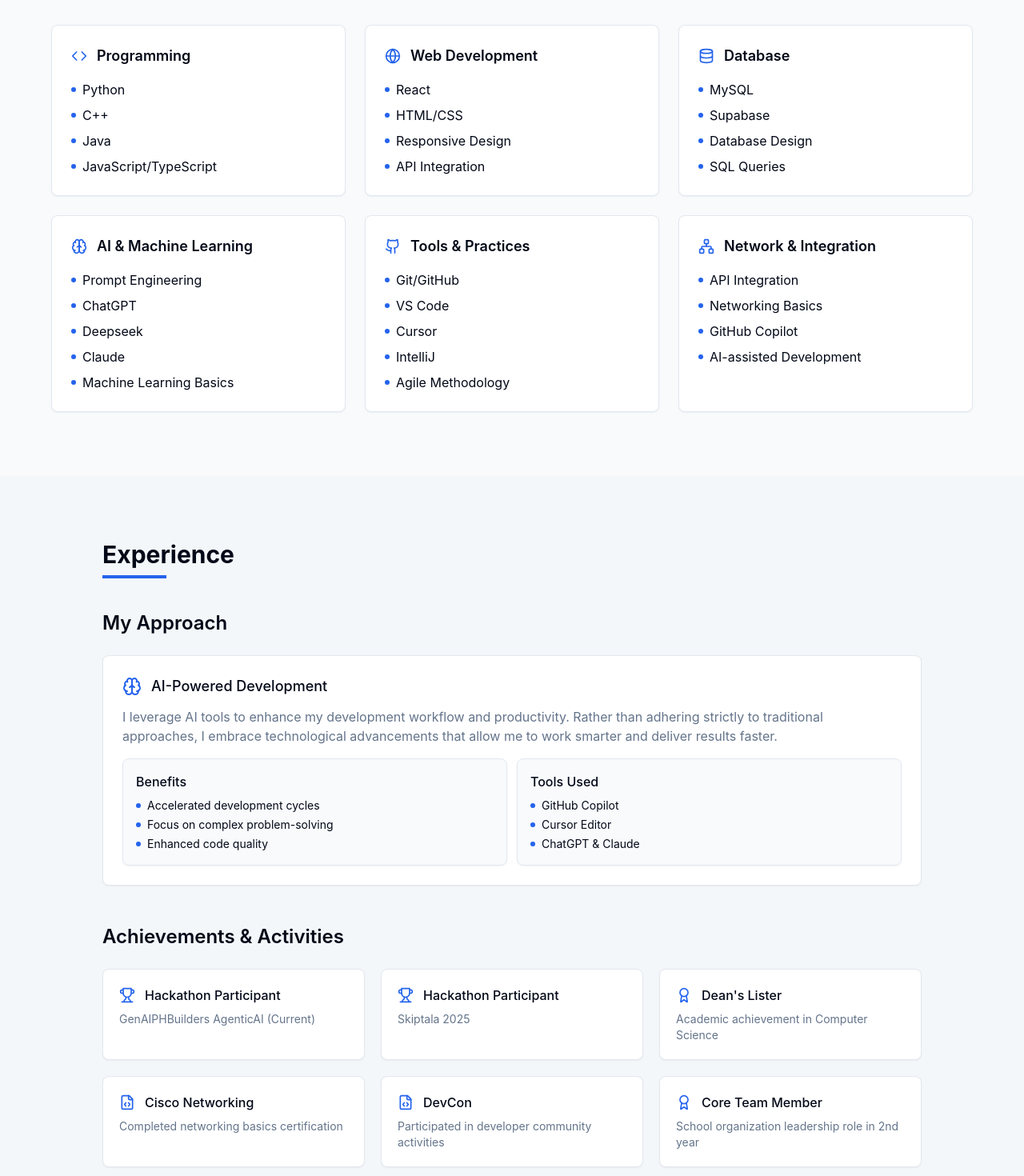
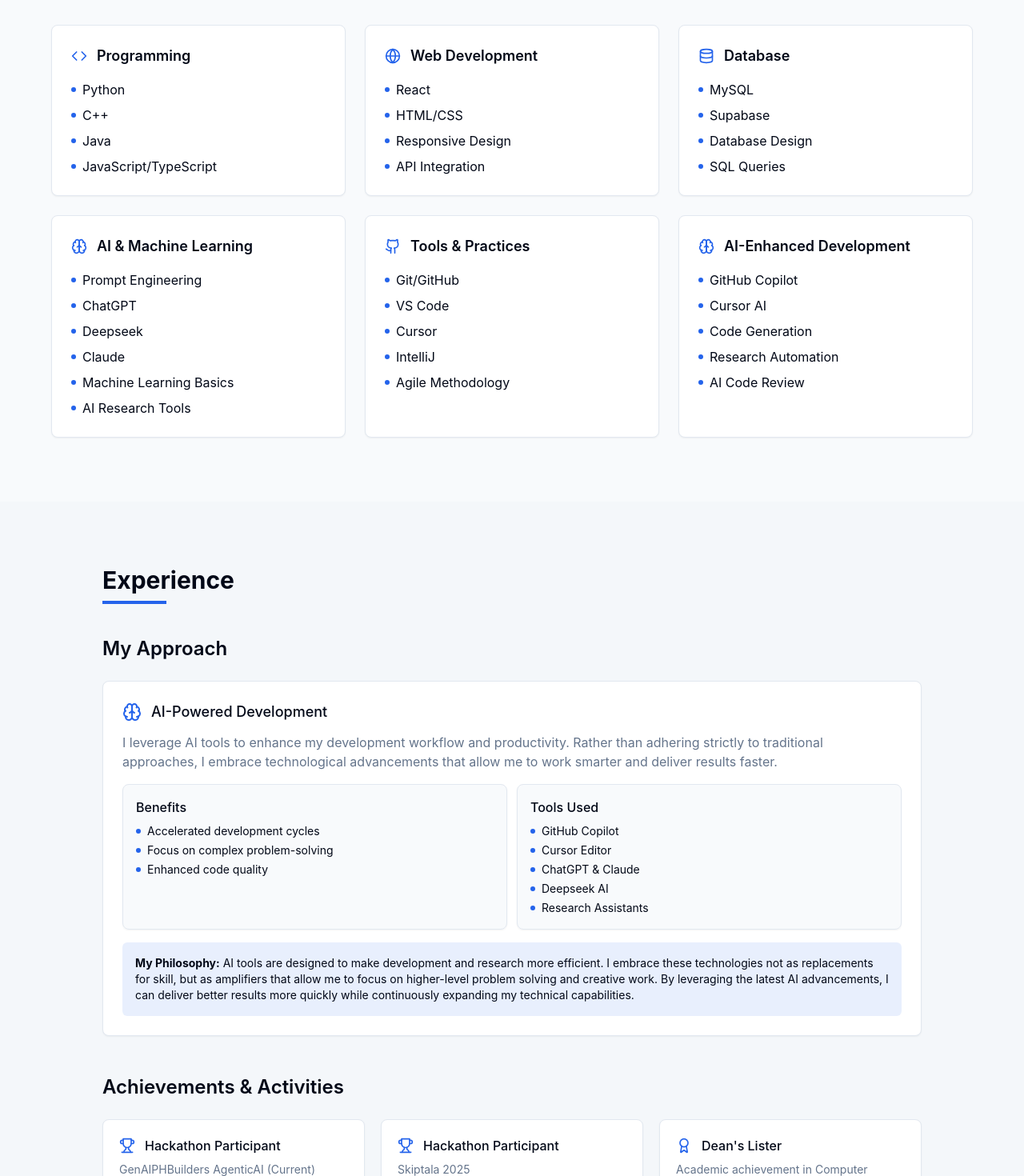
Before and after one commit to DogoeDude/reggies-ai-folio-craft, a React (Vite) app: page / in a window 1280 px wide. Shown: the part 1653-3123 px from the top of the page at 80% size. Built offline with nearby package versions, Linux system fonts and the light colour scheme.

Commit message:
Add AI tools to enhance development
Highlight AI tools used for development and research.

```diff
--- a/src/components/ExperienceSection.tsx
+++ b/src/components/ExperienceSection.tsx
@@ -121,9 +121,25 @@ const ExperienceSection = () => {
                           <span className="h-1.5 w-1.5 rounded-full bg-primary"></span>
                           <span>ChatGPT & Claude</span>
                         </li>
+                        <li className="flex items-center gap-2">
+                          <span className="h-1.5 w-1.5 rounded-full bg-primary"></span>
+                          <span>Deepseek AI</span>
+                        </li>
+                        <li className="flex items-center gap-2">
+                          <span className="h-1.5 w-1.5 rounded-full bg-primary"></span>
+                          <span>Research Assistants</span>
+                        </li>
                       </ul>
                     </CardContent>
                   </Card>
+                </div>
+                <div className="mt-4 bg-primary/10 p-4 rounded-md">
+                  <p className="text-sm">
+                    <strong>My Philosophy:</strong> AI tools are designed to make development and research more efficient.
+                    I embrace these technologies not as replacements for skill, but as amplifiers that allow me to focus on higher-level
+                    problem solving and creative work. By leveraging the latest AI advancements, I can deliver better results more quickly
+                    while continuously expanding my technical capabilities.
+                  </p>
                 </div>
               </CardContent>
             </Card>
--- a/src/components/SkillsSection.tsx
+++ b/src/components/SkillsSection.tsx
@@ -51,7 +51,7 @@ const SkillsSection = () => {
     {
       title: "AI & Machine Learning",
       icon: <Brain className="h-5 w-5 text-primary" />,
-      skills: ["Prompt Engineering", "ChatGPT", "Deepseek", "Claude", "Machine Learning Basics"],
+      skills: ["Prompt Engineering", "ChatGPT", "Deepseek", "Claude", "Machine Learning Basics", "AI Research Tools"],
     },
     {
       title: "Tools & Practices",
@@ -59,9 +59,9 @@ const SkillsSection = () => {
       skills: ["Git/GitHub", "VS Code", "Cursor", "IntelliJ", "Agile Methodology"],
     },
     {
-      title: "Network & Integration",
-      icon: <Network className="h-5 w-5 text-primary" />,
-      skills: ["API Integration", "Networking Basics", "GitHub Copilot", "AI-assisted Development"],
+      title: "AI-Enhanced Development",
+      icon: <Brain className="h-5 w-5 text-primary" />,
+      skills: ["GitHub Copilot", "Cursor AI", "Code Generation", "Research Automation", "AI Code Review"],
     },
   ];
 
```
